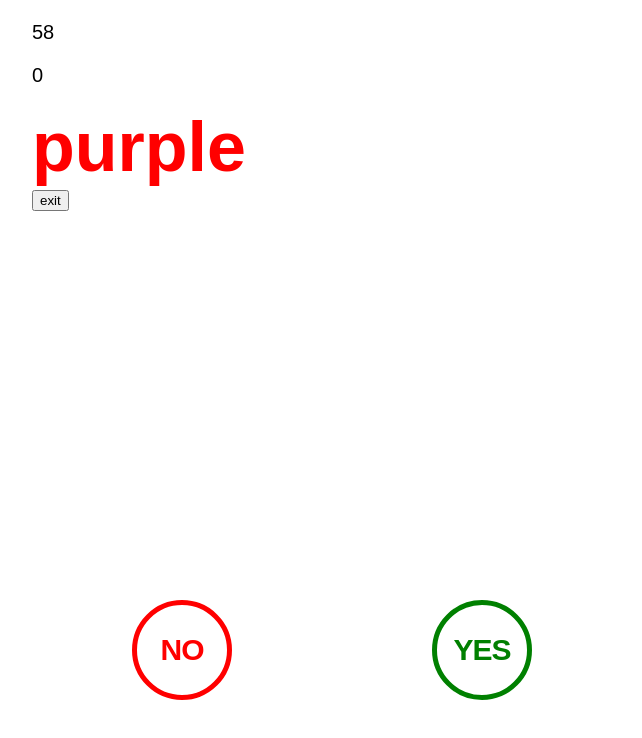
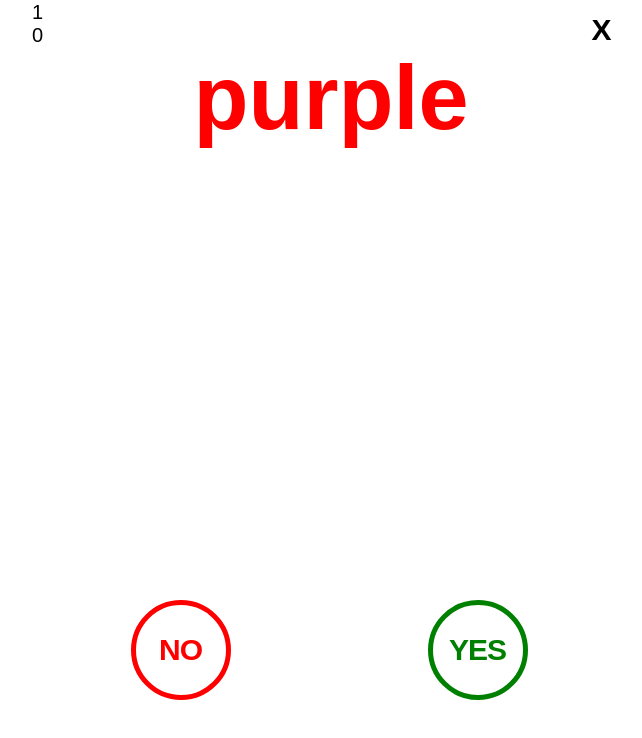
Before and after one commit to ruskakimov/brainfreeze, a React (Create React App) app: page / in a window 1280 px wide. Both pictures are taken after a click on the button "PLAY". Shown: the top 738 px of the page, without its empty margins (309-951 px from the left). Built offline with nearby package versions, Linux system fonts and the light colour scheme.

Commit message:
kill scrollbars, style overlay game over message

```diff
--- a/src/App.js
+++ b/src/App.js
@@ -6,7 +6,7 @@ import GameScreen from './components/GameScreen';
 
 const Wrapper = styled.div`
   max-width: 60rem;
-  height: 100vh;
+  height: 100%;
   padding: 1px;
   box-sizing: border-box;
   margin: 0 auto;
--- a/src/components/GameScreen/components/ColorWord.js
+++ b/src/components/GameScreen/components/ColorWord.js
@@ -3,9 +3,10 @@ import React from 'react';
 import styled from 'styled-components';
 
 const Colored = styled.div`
-  font-size: 7rem;
+  font-size: 9rem;
   font-weight: bold;
   color: ${props => props.color};
+  text-align: center;
 `;
 
 const ColorWord = ({ color, word }) => {
--- a/src/components/GameScreen/index.js
+++ b/src/components/GameScreen/index.js
@@ -8,7 +8,7 @@ import ColorWord from './components/ColorWord';
 const ButtonPanel = styled.div`
   display: flex;
   justify-content: space-around;
-  width: 100%;
+  width: 99%;
   position: absolute;
   bottom: 5rem;
   transform: translateY(-50%);
@@ -22,17 +22,42 @@ const NoButton = Button.extend`
   color: red;
 `;
 
+const ExitButton = Button.extend`
+  color: black;
+  position: absolute;
+  top: 0;
+  right: 0;
+  height: 6rem;
+  width: 6rem;
+  border: none;
+`;
+
+const Overlay = styled.div`
+  background-color: rgba(255, 255, 255, 0.9);
+  position: absolute;
+  z-index: 100;
+  top: 0;
+  left: 0;
+  width: 100%;
+  height: 100%;
+  display: flex;
+  text-align: center;
+  justify-content: center;
+  align-items: center;
+  font-size: 7rem;
+`;
+
 class GameScreen extends Component {
   constructor(props) {
     super(props);
     const [color, word] = getRandomColorPair();
     this.state = {
-      secondsLeft: 60,
+      secondsLeft: 3,
       color: color,
       word: word,
       score: 0,
       gameEnd: false,
-      gameEndMessage: ''
+      gameEndMessage: 'yo test'
     };
     this.tick = this.tick.bind(this);
     this.endGame = this.endGame.bind(this);
@@ -69,7 +94,7 @@ class GameScreen extends Component {
       this.state.score
     );
     window.clearInterval(this.timer);
-    window.setTimeout(this.props.goToMenuScreen, 2000);
+    window.setTimeout(this.props.goToMenuScreen, 1500);
   }
 
   nextColorWord() {
@@ -88,7 +113,7 @@ class GameScreen extends Component {
       });
       this.nextColorWord();
     } else {
-      this.endGame('oops, wrong answer!');
+      this.endGame('oops, wrong!');
     }
   }
 
@@ -123,8 +148,8 @@ class GameScreen extends Component {
           <NoButton onClick={this.handleNo}>NO</NoButton>
           <YesButton onClick={this.handleYes}>YES</YesButton>
         </ButtonPanel>
-        <button onClick={goToMenuScreen}>exit</button>
-        {gameEnd && <div>{gameEndMessage}</div>}
+        <ExitButton onClick={goToMenuScreen}>X</ExitButton>
+        {gameEnd && <Overlay>{gameEndMessage}</Overlay>}
       </div>
     );
   }
--- a/src/components/components/Button.js
+++ b/src/components/components/Button.js
@@ -15,8 +15,12 @@ const Button = styled.button`
   cursor: pointer;
 
   &:active,
-  &:focus {
-    outline: none;
+  &.active,
+  &:focus,
+  &:focus:active {
+    outline: 0;
+    background-image: none;
+    box-shadow: none;
   }
 `;
 
--- a/src/index.css
+++ b/src/index.css
@@ -1,10 +1,17 @@
 html {
   font-size: 62.5%;
+  height: 100%;
+}
+* {
+  margin: 0;
+  padding: 0;
 }
 body {
-  margin: 0;
-  padding: 0;
   font-family: sans-serif;
   font-size: 2rem;
-  overflow: hidden;
+  height: 100%;
+  /*overflow: hidden;*/
 }
+#root {
+  height: 100%;
+}
```
